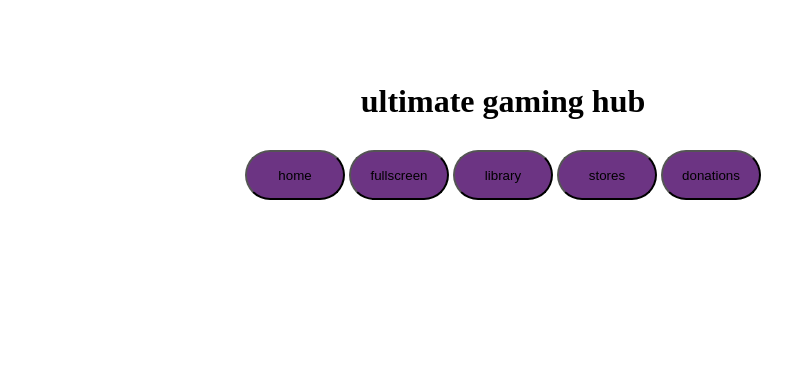
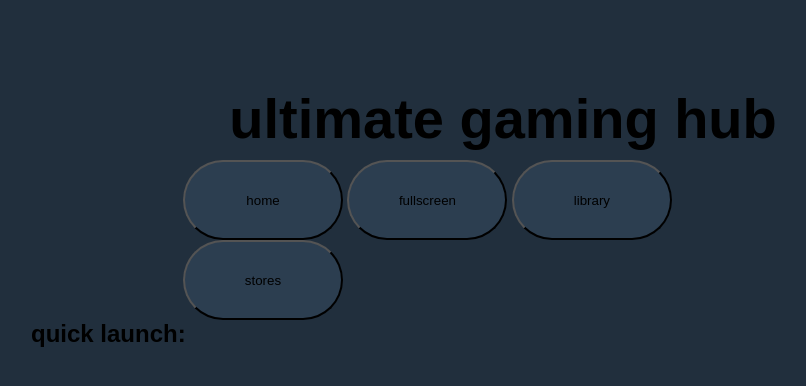
Before and after one commit to pioucraft/ultimate-gaming-hub, a website: page index.html in a window 1280 px wide. Shown: the whole page, without its empty margins (137-943 px from the left). Drawn offline with Linux system fonts and the light colour scheme.

Commit message:
optimizing

```diff
--- a/index.css
+++ b/index.css
@@ -1,4 +1,13 @@
+
+
+body{
+    background-color: #212F3D;
+    font-family: Arial, Helvetica, sans-serif;
+}
+
+
 h1.title{
+    font-size: 7vh;
     position: absolute;
     left: 50%;
     top:10%;
@@ -10,13 +19,18 @@ div.buttons{
     left: 50%;
     top:25%;
     transform: translate(-50%, -50%);
-    height:100px;
+    height:10vh;
 }
 
-button.home, button.fullscreen, button.stores, button.library, button.donations{
-    background-color: #6C3483;
+button.home, button.fullscreen, button.stores, button.library{
+    background-color: #2C3E50;
     cursor: pointer;
     border-radius: 50vh;
-    height:50px;
-    width: 100px;
+    height:10vh;
+    width: 20vh;
 }
+
+h2.quick_launch{
+    margin-top: 40vh;
+    margin-left: 20vh;
+}
--- a/index.html
+++ b/index.html
@@ -4,19 +4,22 @@
     <meta charset="UTF-8">
     <meta http-equiv="X-UA-Compatible" content="IE=edge">
     <meta name="viewport" content="width=device-width, initial-scale=1.0">
-    <title>Document</title>
+    <title>ultimate gaming hub</title>
     <link rel="stylesheet" href="index.css">
 </head>
 <body>
     <header>
         <h1 class="title">ultimate gaming hub</h1>
+
         <div class="buttons">
             <button class="home">home</button>
             <button class="fullscreen">fullscreen</button>
             <button class="library">library</button>
             <button class="stores">stores</button>
-            <button class="donations">donations</button>
         </div>
+
+        <h2 class="quick_launch">quick launch:</h2>
+
     </header>
 </body>
 </html>
--- a/index.js
+++ b/index.js
@@ -3,8 +3,8 @@ const { app, BrowserWindow } = require("electron")
 app.whenReady().then(() => {
 
     const myWindow = new BrowserWindow({
-        width: 800,
-        height: 600,
+        width: 1280,
+        height: 720,
         webpreferences: {
             nodeIntegration: true
         }
```
